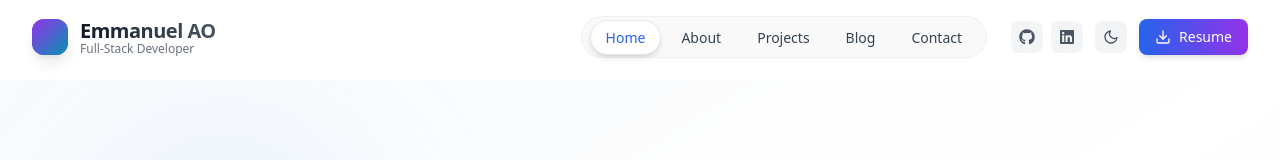
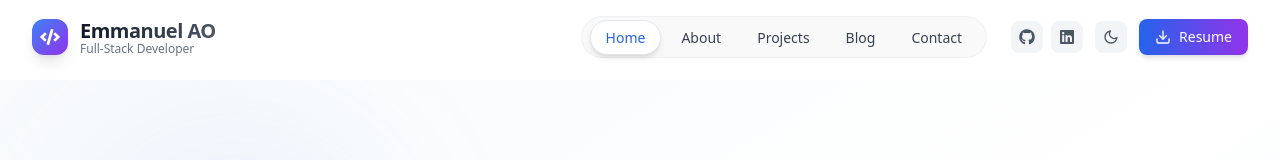
Before and after one commit to Emmanuel-Awolu60/my_portfolio_website, a React (Vite) app: page / in a window 1280 px wide. Shown: the top 160 px of the page. Built offline with nearby package versions, Linux system fonts and the light colour scheme.

Commit message:
updated the nav section

```diff
--- a/src/components/Navbar.jsx
+++ b/src/components/Navbar.jsx
@@ -109,7 +109,7 @@ export default function Navbar() {
             >
               <FaCode className="text-white w-5 h-5" />
               <motion.div
-                className="absolute inset-0 rounded-xl bg-gradient-to-br from-purple-600 to-cyan-600 opacity-0 group-hover:opacity-100 transition-opacity duration-300"
+                // className="absolute inset-0 rounded-xl bg-gradient-to-br from-purple-600 to-cyan-600 opacity-0 group-hover:opacity-100 transition-opacity duration-300"
                 layoutId="logo-bg"
               />
             </motion.div>
```
